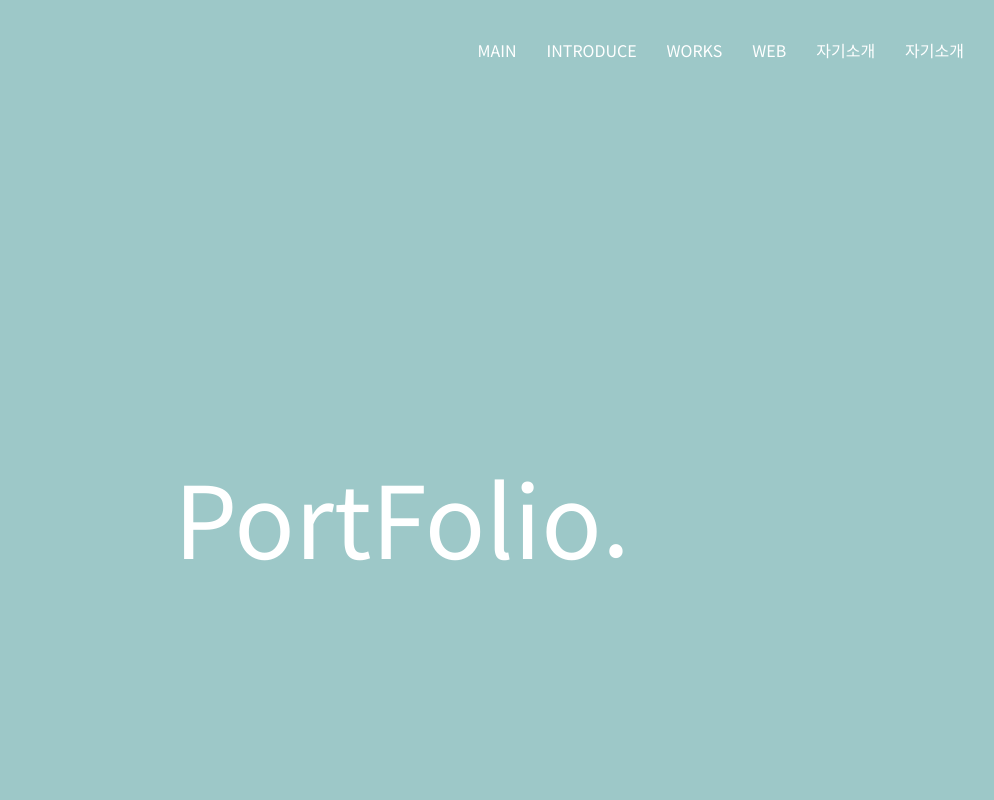
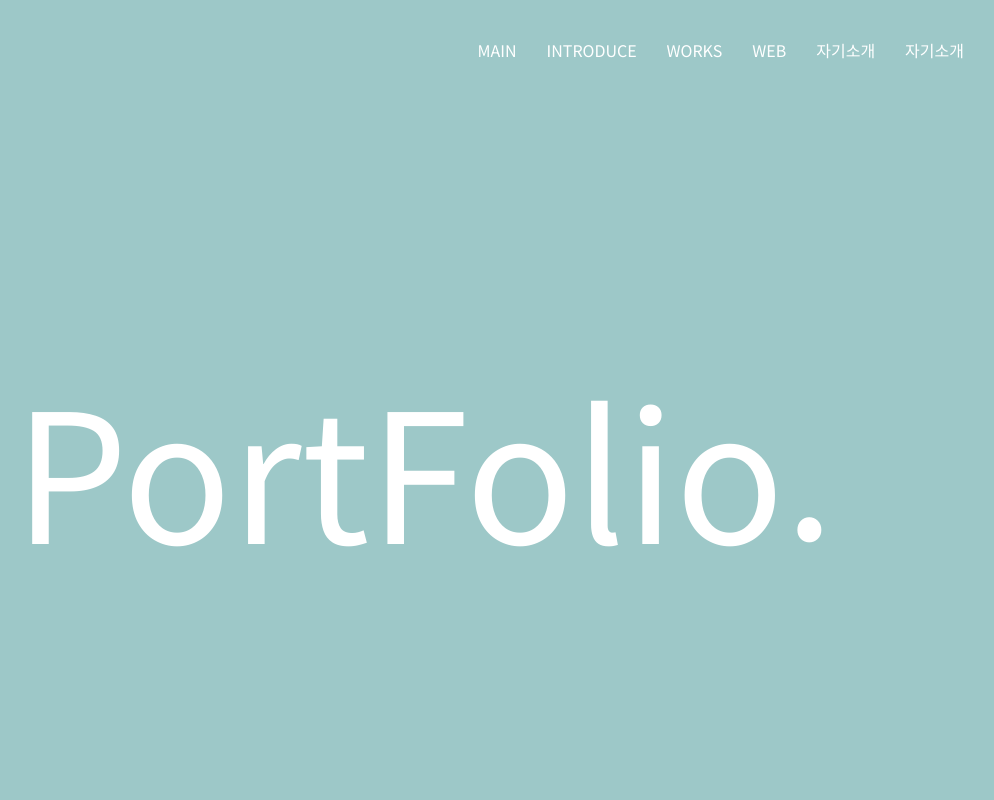
Before and after one commit to hwaik-c/FOliOs, a website: page portfolio.html in a window 1280 px wide. Shown: the top 800 px of the page, without its empty margins (241-1235 px from the left). Drawn offline with Linux system fonts and the light colour scheme.

Commit message:
upload0406-1

```diff
--- a/portfolio.css
+++ b/portfolio.css
@@ -41,7 +41,8 @@
 
 .one div {
   align-self: center;
-  font-size: 100px;
+  font-size: 180px;
+  margin: 0 0 100px 50px;
   color: white;
 }
 
@@ -58,7 +59,7 @@
 }
 
 .one div {
-  width: 450px;
+  width: 820px;
   overflow: hidden;
   white-space: nowrap;
   animation: typing 1s steps(10), cursor 1s steps(1) infinite;
```
